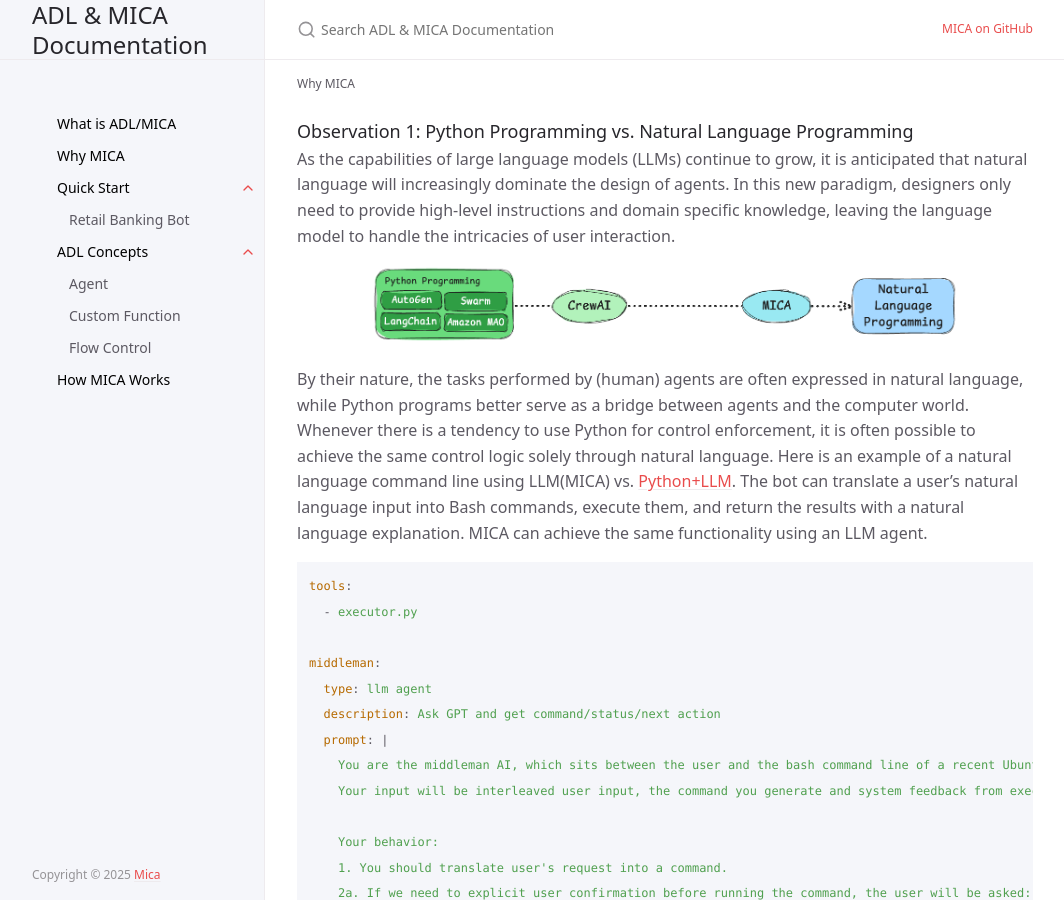
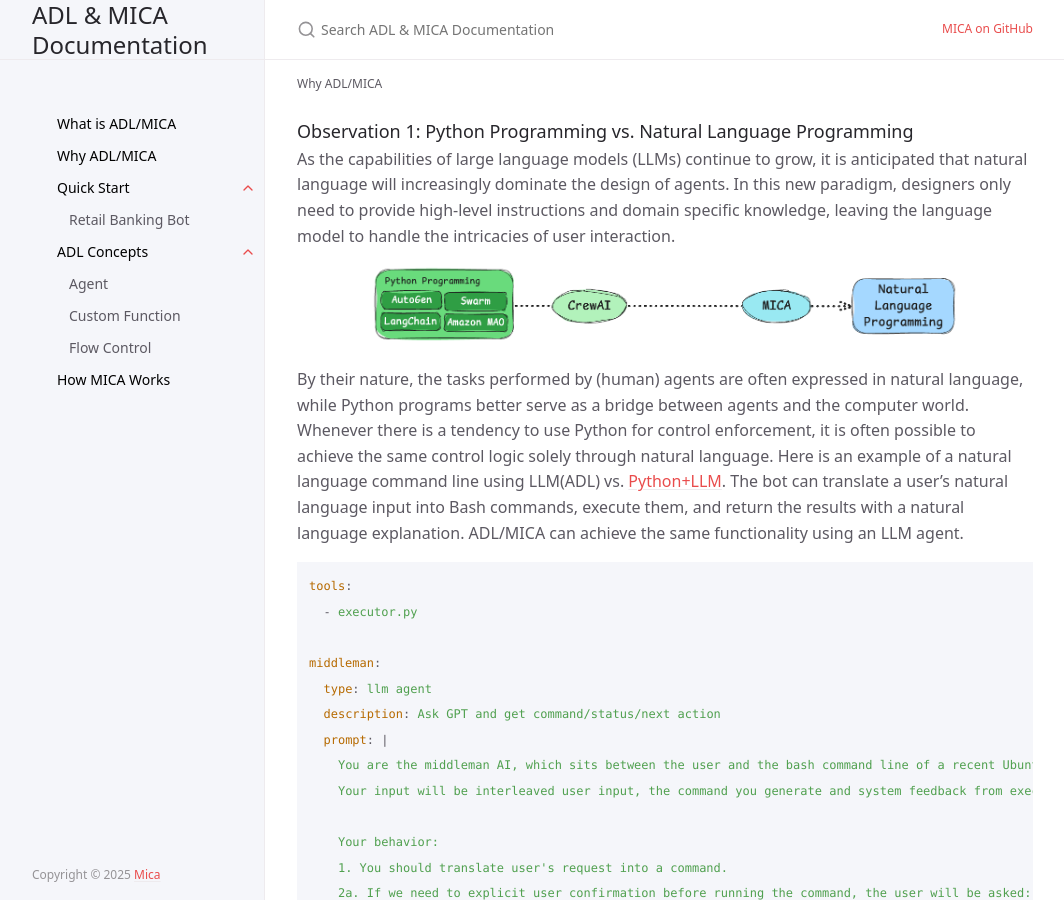
Before and after one commit to Mica-labs/Mica-labs.github.io, a Jekyll site: the page built from docs/introduction/index.md, in a window 1280 px wide and 900 px high. Shown: the whole window, without its empty margins (107-1171 px from the left). Built offline with Jekyll 4.4.1, drawn with Linux system fonts in a browser that asks for light colours; cached includes are drawn as plain includes; some of the changed text lies outside the part shown.

Commit message:
Update index.md

````diff
--- a/docs/introduction/index.md
+++ b/docs/introduction/index.md
@@ -1,6 +1,6 @@
 ---
 layout: default
-title: Why MICA
+title: Why ADL/MICA
 nav_order: 2
 ---
 
@@ -18,7 +18,7 @@ As the capabilities of large language models (LLMs) continue to grow, it is anti
 <div> Obs. 1: Python Programming vs. Natural Language Programming</div>
 </center>
 -->
-By their nature, the tasks performed by (human) agents are often expressed in natural language, while Python programs better serve as a bridge between agents and the computer world.  Whenever there is a tendency to use Python for control enforcement, it is often possible to achieve the same control logic solely through natural language. Here is an example of a natural language command line using LLM(MICA) vs. [Python+LLM](https://github.com/aaalgo/middleman).  The bot can translate a user’s natural language input into Bash commands, execute them, and return the results with a natural language explanation. MICA can achieve the same functionality using an LLM agent.
+By their nature, the tasks performed by (human) agents are often expressed in natural language, while Python programs better serve as a bridge between agents and the computer world.  Whenever there is a tendency to use Python for control enforcement, it is often possible to achieve the same control logic solely through natural language. Here is an example of a natural language command line using LLM(ADL) vs. [Python+LLM](https://github.com/aaalgo/middleman).  The bot can translate a user’s natural language input into Bash commands, execute them, and return the results with a natural language explanation. ADL/MICA can achieve the same functionality using an LLM agent.
 ```yaml
 tools:
   - executor.py
@@ -265,7 +265,7 @@ Main stream agent frameworks such as AutoGen, CrewAI, LangChain, Amazon MAO, and
 
 Service bots are traditionally developed with rigid flow control.  As long as you would like to give a little bit more freedom to users, they will fall apart as it is hard to predict user input.   Achieving true flexibility requires leveraging LLMs.  MICA shifts away from traditional flow control, embracing the power of LLMs to handle complex, open-ended interactions.  While rigid flow control may provide short-term benefits, such as reducing hallucinations and offering a sense of controllability, it will be challenging in the long term if the goal is to provide users with greater freedom to interact with the system.
 
-Suppose we want to implement a money transfer chatbot.  Using a mixture of traditional flow controls and LLM support, [Rasa](https://github.com/RasaHQ/rasa-calm-demo?tab=readme-ov-file#demo-bot) requires explicitly defining slots, bot responses, and decision logic, it takes at least 180 lines of YAML (excluding some function code) to complete the task. Developing and testing this code is a challenging task, not to mention the subsequent maintenance and upgrade efforts.  In contrast, you only need ~40 lines in MICA.
+Suppose we want to implement a money transfer chatbot.  Using a mixture of traditional flow controls and LLM support, [Rasa](https://github.com/RasaHQ/rasa-calm-demo?tab=readme-ov-file#demo-bot) requires explicitly defining slots, bot responses, and decision logic, it takes at least 180 lines of YAML (excluding some function code) to complete the task. Developing and testing this code is a challenging task, not to mention the subsequent maintenance and upgrade efforts.  In contrast, you only need ~40 lines in ADL.
 
 <details>
   <summary>Show the RASA code</summary>
````
